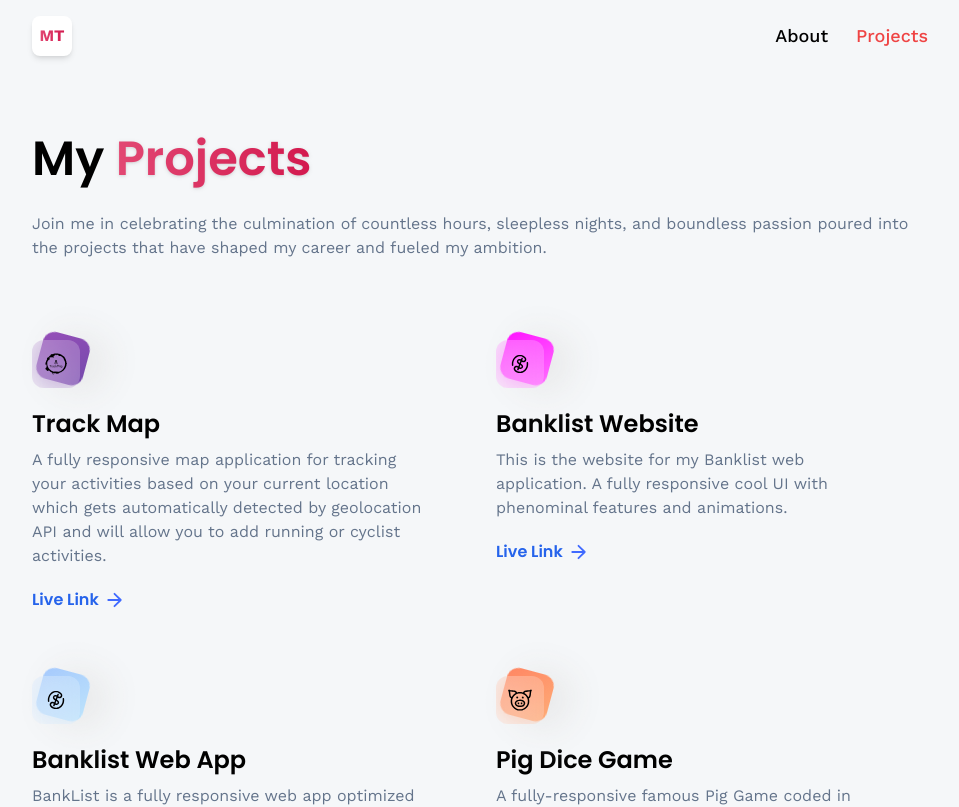
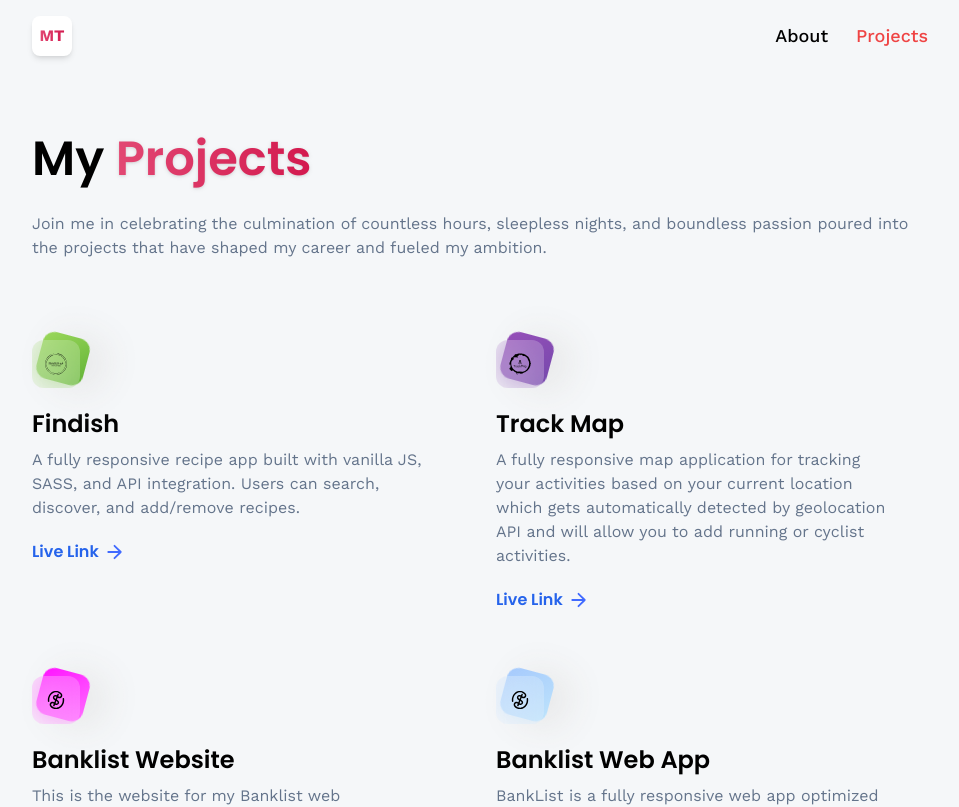
Before and after one commit to MatinT-SA/ThreeJS-portfolio, a React (Vite) app: page /#/projects in a window 1280 px wide. Shown: the top 807 px of the page, without its empty margins (160-1119 px from the left). Built offline with nearby package versions, Linux system fonts and the light colour scheme.

Commit message:
adding findish

```diff
--- a/src/assets/icons/index.js
+++ b/src/assets/icons/index.js
@@ -37,6 +37,7 @@ import banklistWebApp from './banklist.svg'
 import banklistWebsite from './banklist.svg'
 import pigDiceGame from './pigDiceGame.svg'
 import trackMap from './trackMap.svg'
+import findish from './findish.svg'
 
 export {
     css,
@@ -77,5 +78,6 @@ export {
     banklistWebApp,
     pigDiceGame,
     banklistWebsite,
-    trackMap
+    trackMap,
+    findish
 }
--- a/src/constants/index.js
+++ b/src/constants/index.js
@@ -27,7 +27,8 @@ import {
     pigDiceGame,
     banklistWebApp,
     banklistWebsite,
-    trackMap
+    trackMap,
+    findish
 } from "../assets/icons";
 
 import { sqlserver } from '../assets/icons';
@@ -188,6 +189,13 @@ export const socialLinks = [
 
 export const projects = [
     {
+        iconUrl: findish,
+        theme: 'btn-back-mint',
+        name: 'Findish',
+        description: 'A fully responsive recipe app built with vanilla JS, SASS, and API integration. Users can search, discover, and add/remove recipes.',
+        link: 'https://github.com/MatinT-SA/Findish',
+    },
+    {
         iconUrl: trackMap,
         theme: 'btn-back-purple',
         name: 'Track Map',
--- a/src/index.css
+++ b/src/index.css
@@ -158,6 +158,10 @@ body:has(.card[data-color="green"]:hover) {
     background: linear-gradient(135deg, #9d50bb -20%, #6e48aa 120%);
 }
 
+.block-container .btn-back-mint {
+    background: linear-gradient(135deg, #a8e063 -20%, #56ab2f 120%);
+}
+
 .block-container .btn-front {
     position: absolute;
     inset: 0;
```
Also changed, not shown: src/assets/icons/findish.svg (added).
